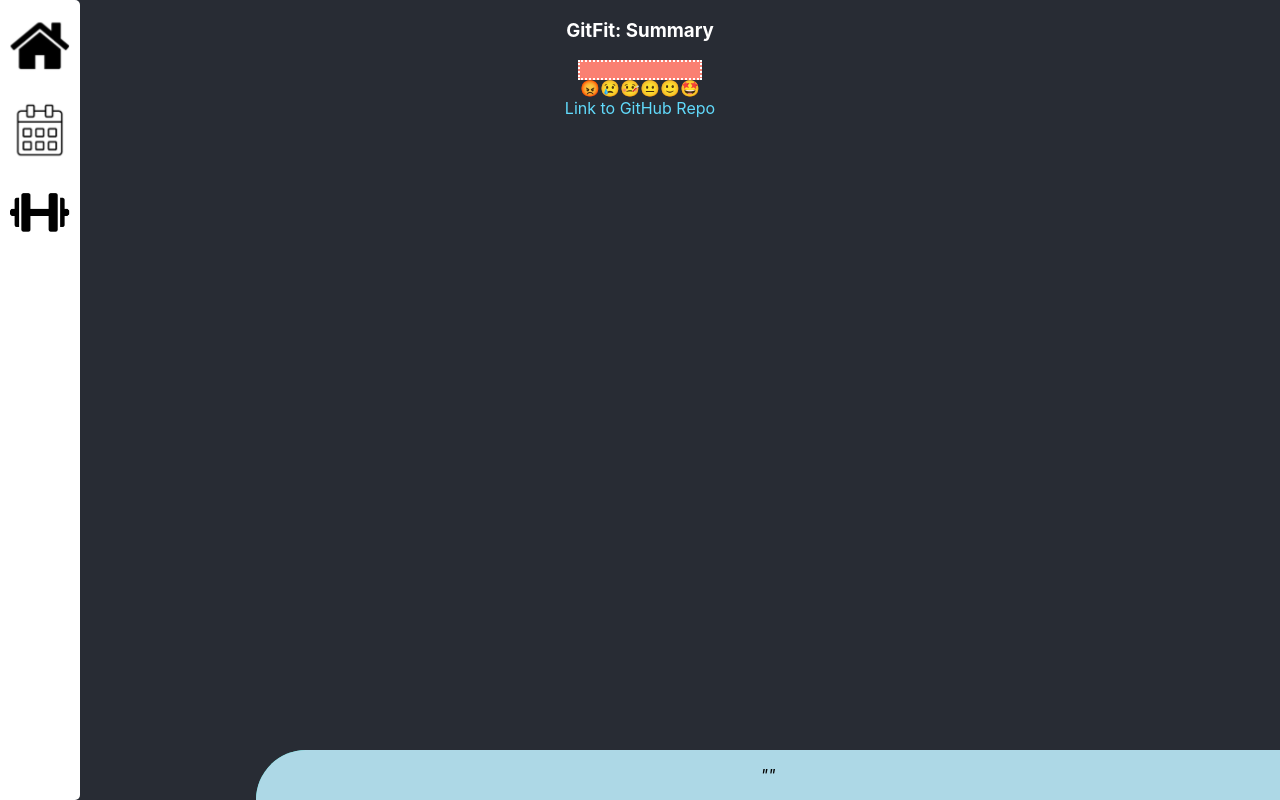
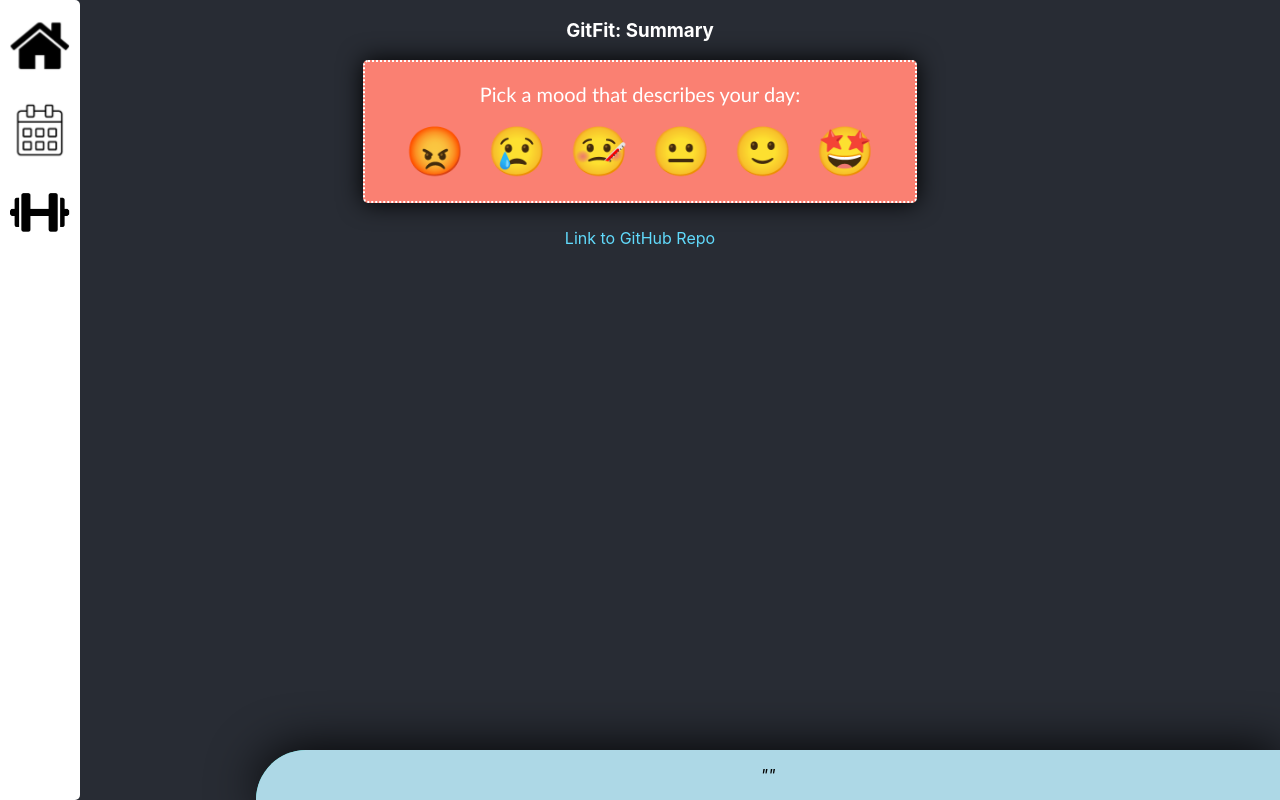
Before and after one commit to LukeSandsor/GitFit-App, a React (Create React App) app in the folder frontend/: page /#/summary in a window 1280 px wide. Built offline with nearby package versions, Linux system fonts and the light colour scheme; no server answers.

Commit message:
alpha version of emoji set up

```diff
--- a/frontend/src/Pages/SummaryPage.css
+++ b/frontend/src/Pages/SummaryPage.css
@@ -1,21 +1,59 @@
 #mood-picker
 {
   background-color: salmon;
-  width: fit-content;
+  width: 500px;
   border: 2px dotted white;
   margin-left: auto;
   margin-right: auto;
+  margin-bottom: 25px;
+
+  padding-left: 25px;
+  padding-right: 25px;
+  padding-bottom: 25px;
+  box-shadow: 0 0 25px black;
+  border-radius: 5px;
+
+  /* this makes it so you can't highlight this object */
+  -webkit-user-select: none; /* Webkit */
+  -moz-user-select: none; /* Firefox */
+  -ms-user-select: none; /* IE 10 */
+
+  /* Currently not supported in Opera but will be soon */
+  -o-user-select: none;
+  user-select: none;
+
+  -ms-overflow-style: none;  /* IE and Edge */
+  scrollbar-width: none;  /* Firefox */
+  /*************/
+}
+
+#mood-picker > p
+{
+  font-family: 'Trebuchet MS', 'Lucida Sans Unicode', 'Lucida Grande', 'Lucida Sans', Arial, sans-serif;
+  font-size: 20px;
 }
 
 #mood-picker > ul
 {
   padding: 0;
+  margin: 0;
 }
 
 #mood-picker > ul > li
 {
   list-style-type: none;
-  float: left;
+  margin: 5px;
+  font-size: 48px;
+  width: 72px;       /* needed to freeze components in place */
+  line-height: 40px; /* needed to freeze components in place */
+  display: inline-block;
+  vertical-align: middle;
+  transition: 0.3s;
+}
+
+#mood-picker > ul > li:hover
+{
+  font-size: 72px; /* same value as width */
 }
 
 #adviceDisplay
@@ -26,6 +64,21 @@
   bottom: 0;
   right: 0;
   width: 80%;
+  max-height: 150px;
+  box-shadow: 0 0 50px black;
+
+  /* this makes it so you can't highlight this object */
+  -webkit-user-select: none; /* Webkit */
+  -moz-user-select: none; /* Firefox */
+  -ms-user-select: none; /* IE 10 */
+
+  /* Currently not supported in Opera but will be soon */
+  -o-user-select: none;
+  user-select: none;
+
+  -ms-overflow-style: none;  /* IE and Edge */
+  scrollbar-width: none;  /* Firefox */
+  /*************/
 }
 
 #adviceDisplay > a
--- a/frontend/src/Pages/SummaryPage.js
+++ b/frontend/src/Pages/SummaryPage.js
@@ -28,10 +28,11 @@
   }
 
   return (
-    <div class="user-page">
+    <div className="user-page">
       <NavBar/>
       <h3>GitFit: Summary</h3>
       <div id="mood-picker">
+        <p>Pick a mood that describes your day:</p>
         <ul>
           <li><span role="img" aria-label="Angry">😡</span></li>
           <li><span role="img" aria-label="Cry">😢</span></li>
```
